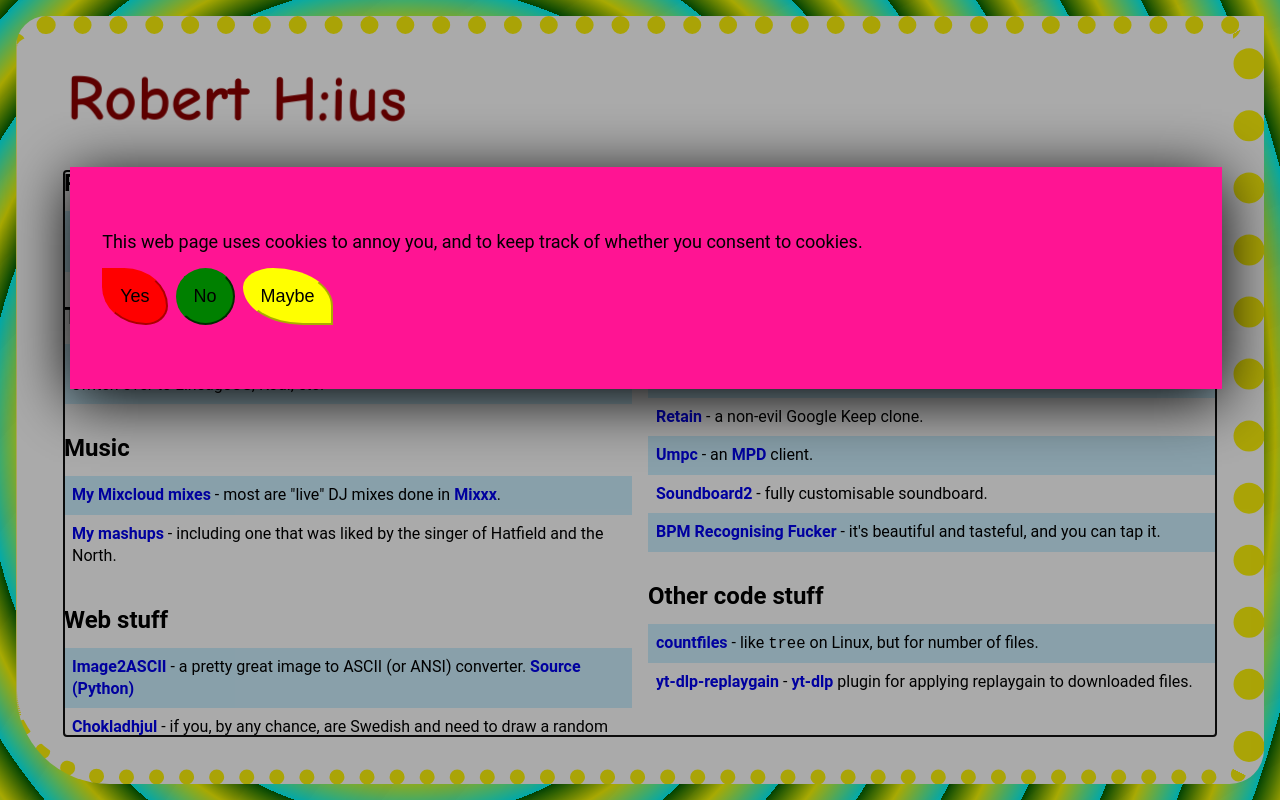
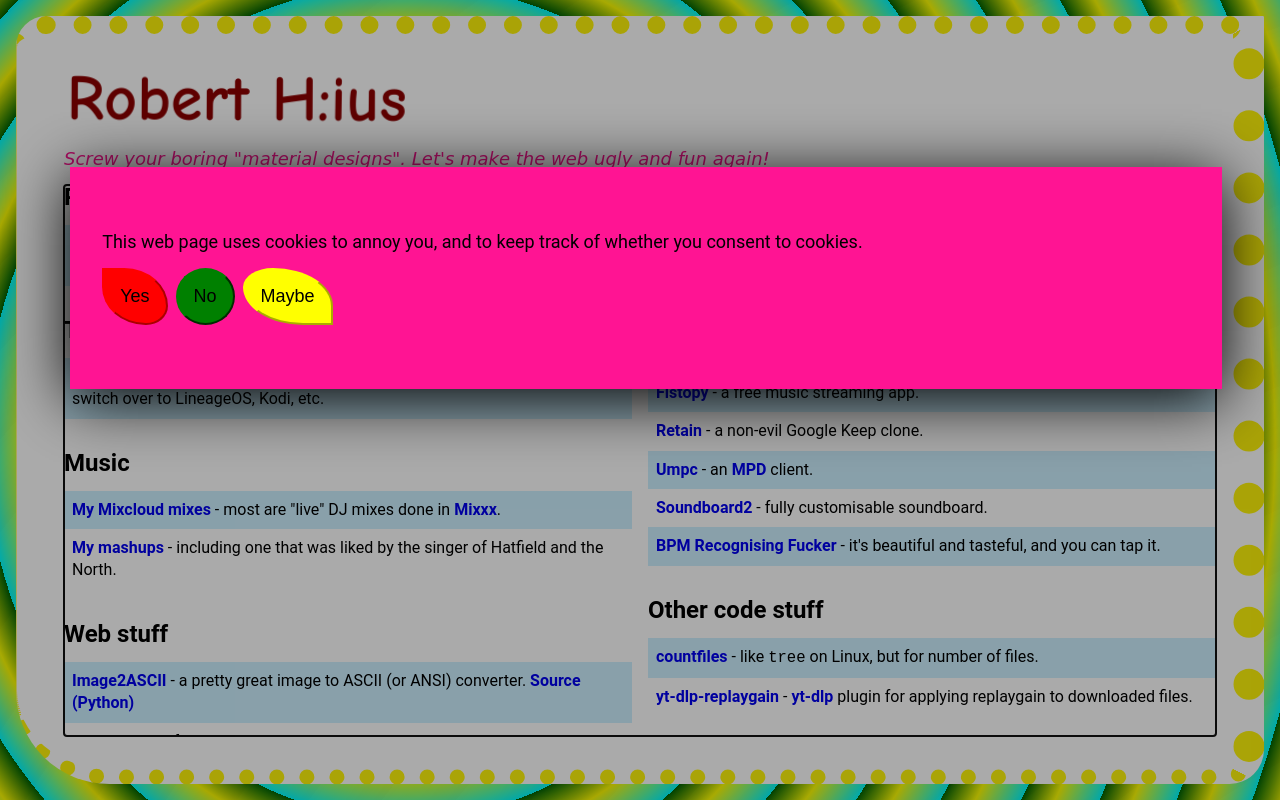
Before and after one commit to Eboreg/huseli.us, a website: page index.html in a window 1280 px wide. Drawn offline with Linux system fonts and the light colour scheme.

Commit message:
Important message

```diff
--- a/index.css
+++ b/index.css
@@ -27,6 +27,25 @@ p {
 a {
     font-weight: bold;
     text-decoration: none;
+}
+
+header {
+    display: flex;
+    flex-direction: column;
+    gap: 20px;
+    align-items: start;
+    margin-bottom: 1rem;
+}
+
+header h1 {
+    margin-bottom: 0;
+}
+
+.subheader {
+    font-style: italic;
+    font-family: cursive;
+    font-size: 18px;
+    color: deeppink;
 }
 
 code {
--- a/index.html
+++ b/index.html
@@ -12,11 +12,12 @@
   <main>
     <div class="main-border"></div>
     <div class="main-content">
-      <div>
+      <header>
         <div class="shoot">
           <h1 class="wiggle">Robert H:ius</h1>
         </div>
-      </div>
+        <div class="subheader">Screw your boring "material designs". Let's make the web ugly and fun again!</div>
+      </header>
 
       <div id="scroll-container" tabindex="0">
         <div class="columns">
```
